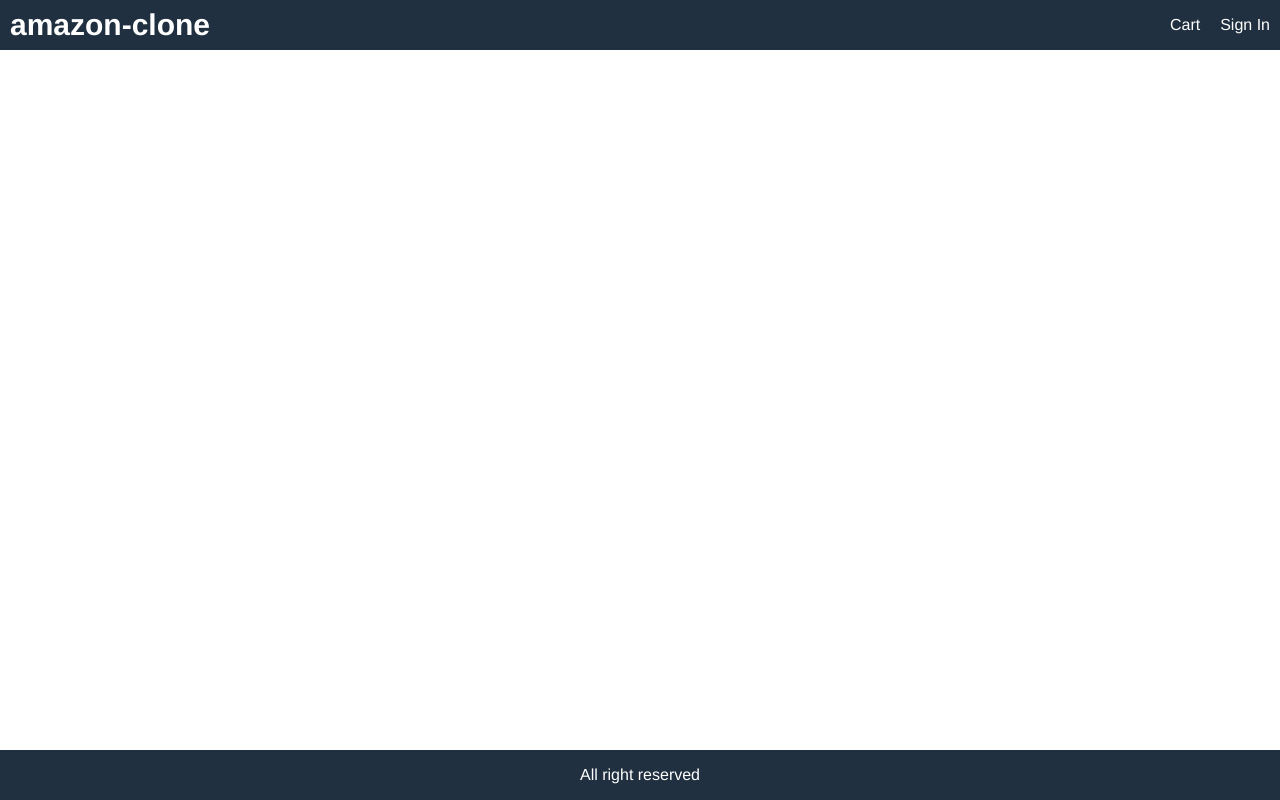
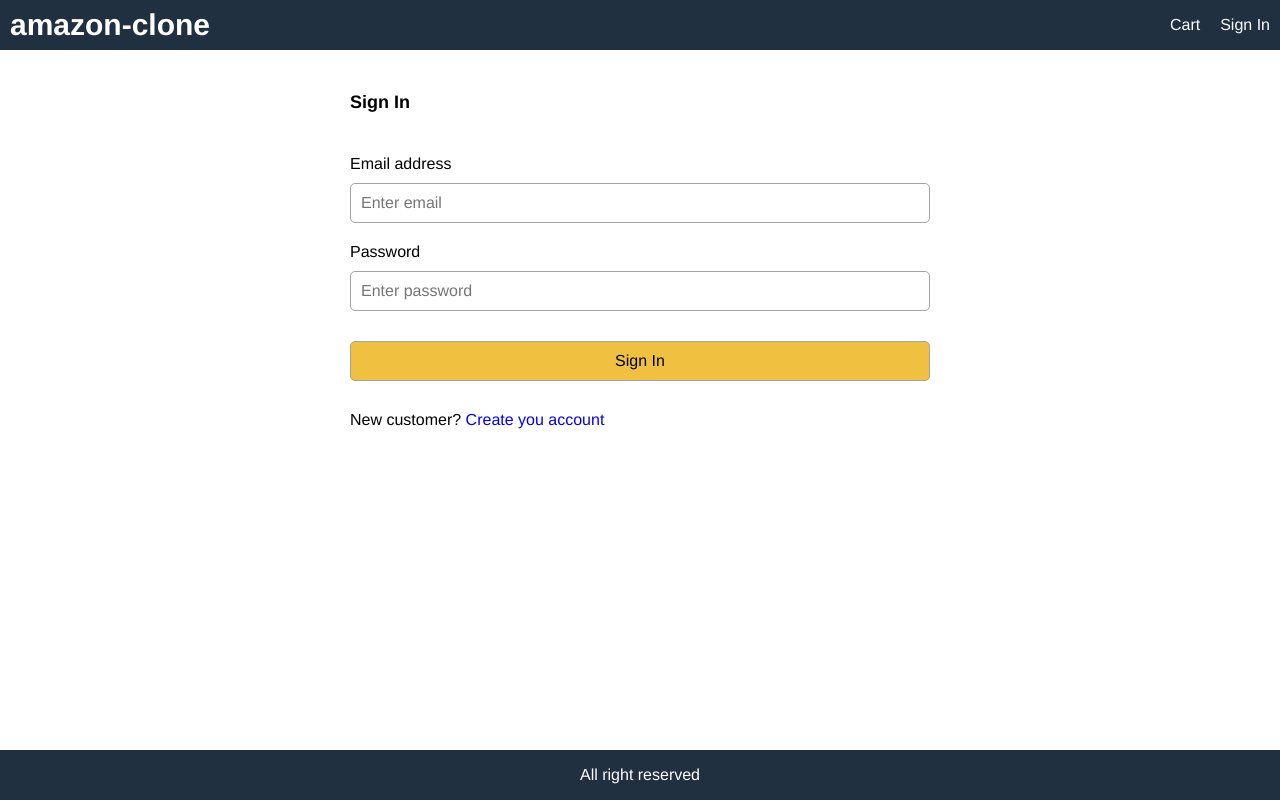
Before and after one commit to gustofa/amazon-clone, a React (Create React App) app in the folder frontend/: page /signin in a window 1280 px wide. Built offline with nearby package versions, Linux system fonts and the light colour scheme.

Commit message:
Sign in and Sign out functionalities

```diff
--- a/frontend/src/App.js
+++ b/frontend/src/App.js
@@ -4,11 +4,21 @@
 import ProductPage from "./pages/ProductPage";
 import "./App.css";
 import CartPage from "./pages/cartPage";
-import { useSelector } from "react-redux";
+import { useDispatch, useSelector } from "react-redux";
+import SigninPage from "./pages/SigninPage";
+import { signout } from "./actions/userActions";
 
 function App() {
   const cart = useSelector((state) => state.cart);
   const { cartItems } = cart;
+
+  const userSignin = useSelector((state) => state.userSignin);
+  const { userInfo } = userSignin;
+  const dispatch = useDispatch();
+  const signoutHandler = () => {
+    dispatch(signout());
+  };
+
   return (
     <BrowserRouter>
       <div className="grid-container">
@@ -25,12 +35,28 @@
                 <span className="badge">{cartItems.length}</span>
               )}
             </Link>
-            <Link to="/signin">Sign In</Link>
+
+            {userInfo ? (
+              <div className="dropdown">
+                <Link to="#">
+                  {userInfo.name}
+                  <i className="fa fa-caret-down"></i>{" "}
+                </Link>
+                <ul className="dropdown-content">
+                  <Link to="#signout" onClick={signoutHandler}>
+                    Sign Out
+                  </Link>
+                </ul>
+              </div>
+            ) : (
+              <Link to="/signin">Sign In</Link>
+            )}
           </div>
         </header>
         <main>
           <Route path="/cart/:id?" component={CartPage}></Route>
           <Route path="/" component={HomePage} exact />
+          <Route path="/signin" component={SigninPage} />
           <Route path="/product/:id" component={ProductPage} />
         </main>
         <footer className="row center">All right reserved</footer>
--- /dev/null
+++ b/frontend/src/actions/userActions.js
@@ -0,0 +1,30 @@
+import Axios from "axios";
+import {
+  USER_SIGNIN_FAIL,
+  USER_SIGNIN_REQUEST,
+  USER_SIGNIN_SUCCESS,
+  USER_SIGNOUT,
+} from "../constants/userConstants";
+
+export const signin = (email, password) => async (dispatch) => {
+  dispatch({ type: USER_SIGNIN_REQUEST, payload: { email, password } });
+  try {
+    const { data } = await Axios.post("/api/users/signin", { email, password });
+    dispatch({ type: USER_SIGNIN_SUCCESS, payload: data });
+    localStorage.setItem("userInfo", JSON.stringify(data));
+  } catch (error) {
+    dispatch({
+      type: USER_SIGNIN_FAIL,
+      payload:
+        error.response && error.response.data.message
+          ? error.response.data.message
+          : error.message,
+    });
+  }
+};
+
+export const signout = () => (dispatch) => {
+  localStorage.removeItem("userInfo");
+  localStorage.removeItem("cartItems");
+  dispatch({ type: USER_SIGNOUT });
+};
--- /dev/null
+++ b/frontend/src/constants/userConstants.js
@@ -0,0 +1,4 @@
+export const USER_SIGNIN_REQUEST = "USER_SIGNIN_REQUEST";
+export const USER_SIGNIN_SUCCESS = "USER_SIGNIN_SUCCESS";
+export const USER_SIGNIN_FAIL = "USER_SIGNIN_FAIL";
+export const USER_SIGNOUT = "USER_SIGNOUT";
--- a/frontend/src/index.css
+++ b/frontend/src/index.css
@@ -196,3 +196,37 @@
   color: #a02020;
   background-color: #ffe0e0;
 }
+/* Form */
+.form {
+  max-width: 60rem;
+  margin: 0 auto;
+}
+.form > div {
+  display: flex;
+  flex-direction: column;
+  margin: 1rem;
+}
+.form label {
+  margin: 1rem 0;
+  display: block;
+}
+/*Dropdown*/
+.dropdown {
+  display: inline-block;
+  position: relative;
+}
+.dropdown-content {
+  position: absolute;
+  display: none;
+  right: 0;
+  min-width: 12rem;
+  padding: 1rem;
+  z-index: 1;
+  background-color: #203040;
+  margin: 0;
+  margin-top: 0.4rem;
+  border-radius: 00.5rem;
+}
+.dropdown:hover .dropdown-content {
+  display: block;
+}
--- /dev/null
+++ b/frontend/src/pages/SigninPage.js
@@ -0,0 +1,72 @@
+import React, { useEffect, useState } from "react";
+import { useDispatch, useSelector } from "react-redux";
+import { Link } from "react-router-dom";
+import { signin } from "../actions/userActions";
+import LoadingBox from "../components/LoadingBox";
+import MessageBox from "../components/MessageBox";
+
+export default function SigninPage(props) {
+  const [email, setEmail] = useState("");
+  const [password, setPassword] = useState("");
+
+  const redirect = props.location.search
+    ? props.location.search.split("=")[1]
+    : "/";
+
+  const userSignin = useSelector((state) => state.userSignin);
+  const { userInfo, loading, error } = userSignin;
+
+  const dispatch = useDispatch();
+  const submitHandler = (e) => {
+    e.preventDefault();
+    dispatch(signin(email, password));
+  };
+  useEffect(() => {
+    if (userInfo) {
+      props.history.push(redirect);
+    }
+  }, [props.history, redirect, userInfo]);
+  return (
+    <div>
+      <form className="form" onSubmit={submitHandler}>
+        <div>
+          <h1>Sign In</h1>
+        </div>
+        {loading && <LoadingBox></LoadingBox>}
+        {error && <MessageBox variant="danger">{error}</MessageBox>}
+        <div>
+          <label htmlFor="email">Email address</label>
+          <input
+            type="email"
+            id="email"
+            placeholder="Enter email"
+            required
+            onChange={(e) => setEmail(e.target.value)}
+          ></input>
+        </div>
+        <div>
+          <label htmlFor="password">Password</label>
+          <input
+            type="password"
+            id="password"
+            placeholder="Enter password"
+            required
+            onChange={(e) => setPassword(e.target.value)}
+          ></input>
+        </div>
+        <div>
+          <label />
+          <button type="submit" className="primary">
+            Sign In
+          </button>
+        </div>
+        <div>
+          <label />
+          <div>
+            New customer? <Link to="/register">Create you account</Link>
+          </div>
+        </div>
+      </form>
+    </div>
+  );
+}
--- /dev/null
+++ b/frontend/src/reducers/userReducers.js
@@ -0,0 +1,21 @@
+import {
+  USER_SIGNIN_FAIL,
+  USER_SIGNIN_REQUEST,
+  USER_SIGNIN_SUCCESS,
+  USER_SIGNOUT,
+} from "../constants/userConstants";
+
+export const userSigninReducer = (state = {}, action) => {
+  switch (action.type) {
+    case USER_SIGNIN_REQUEST:
+      return { loading: true };
+    case USER_SIGNIN_SUCCESS:
+      return { loading: false, userInfo: action.payload };
+    case USER_SIGNIN_FAIL:
+      return { loading: false, error: action.payload };
+    case USER_SIGNOUT:
+      return {};
+    default:
+      return state;
+  }
+};
--- a/frontend/src/store.js
+++ b/frontend/src/store.js
@@ -5,6 +5,7 @@
   productDetailsReducer,
   productListReducer,
 } from "./reducers/productReducers";
+import { userSigninReducer } from "./reducers/userReducers";
 
 const initialState = {
   cart: {
@@ -12,11 +13,17 @@
       ? JSON.parse(localStorage.getItem("cartItems"))
       : [],
   },
+  userSignin: {
+    userInfo: localStorage.getItem("userInfo")
+      ? JSON.parse(localStorage.getItem("userInfo"))
+      : null,
+  },
 };
 const reducer = combineReducers({
   productList: productListReducer,
   productDetails: productDetailsReducer,
   cart: cartReducer,
+  userSignin: userSigninReducer,
 });
 
 const composeEnhancer = window.__REDUX_DEVTOOLS_EXTENSION_COMPOSE__ || compose;
```
